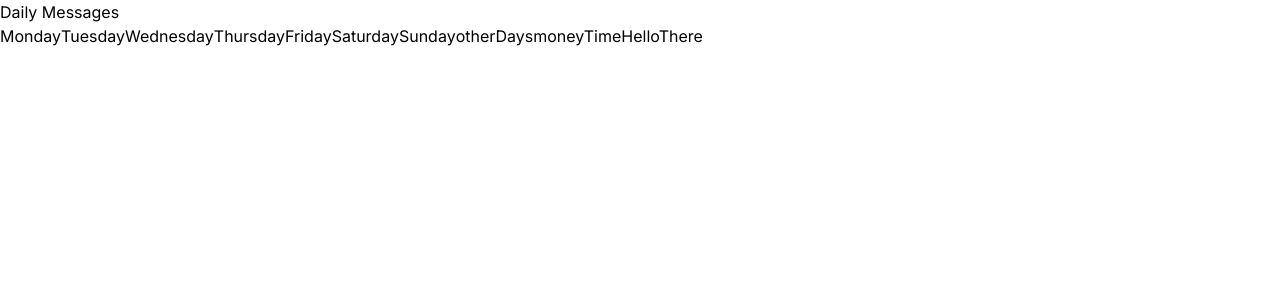
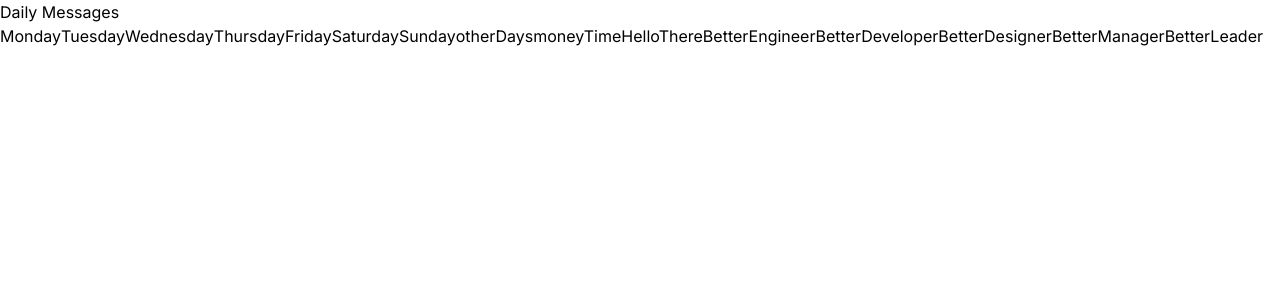
Before and after one commit to kravi4/other-test-front-end, a Next.js app: page / in a window 1280 px wide. Shown: the top 300 px of the page. Built offline with nearby package versions, Linux system fonts and the light colour scheme.

Commit message:
more buttons

```diff
--- a/src/app/page.tsx
+++ b/src/app/page.tsx
@@ -15,7 +15,12 @@ export default function Home() {
     Sunday: "Time to recharge and prepare for the week ahead.",
     otherDays: "BV and Manu are the greatest people in the world",
     moneyTime: "Let's go get some money",
-    HelloThere: "What is up my man?"
+    HelloThere: "What is up my man?",
+    BetterEngineer: "You are a better engineer than you think you are",
+    BetterDeveloper: "You are a better developer than you think you are",
+    BetterDesigner: "You are a better designer than you think you are",
+    BetterManager: "You are a better manager than you think you are",
+    BetterLeader: "You are a better leader than you think you are",
   };
 
   return (
```
